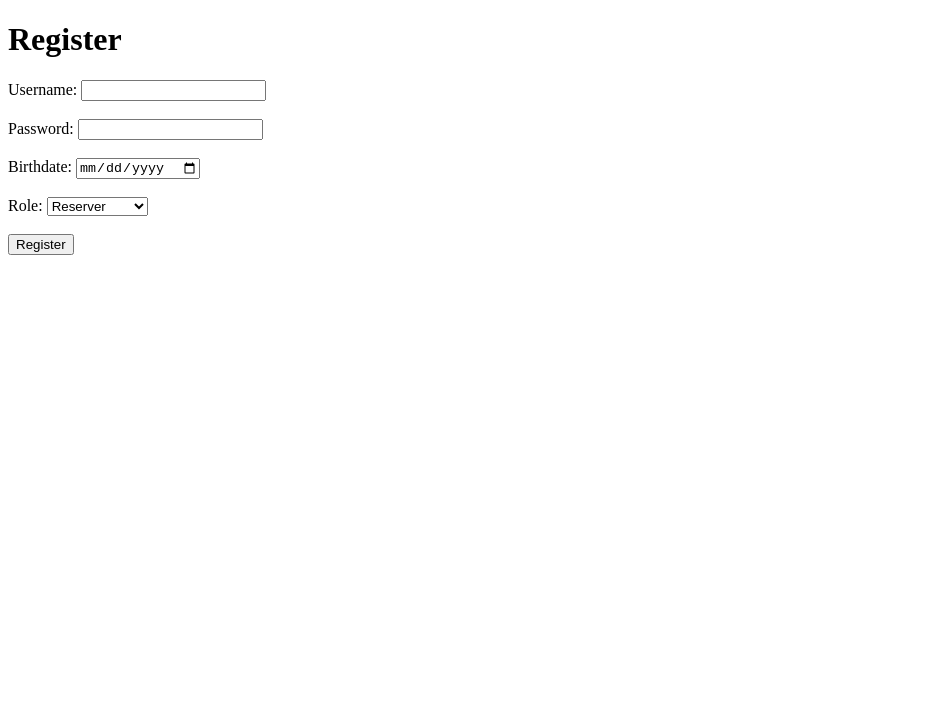
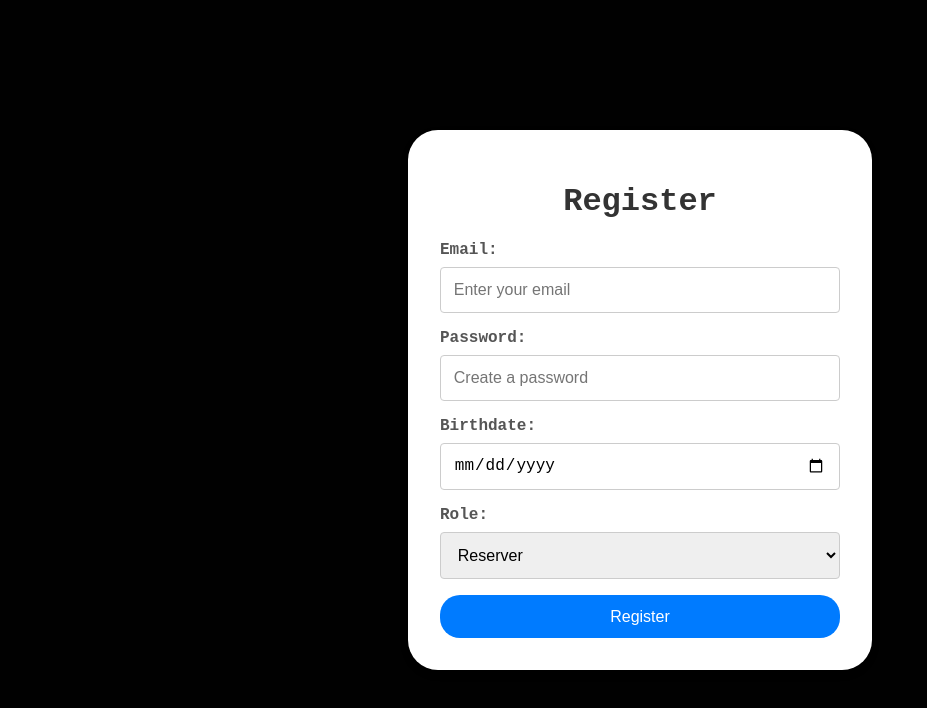
Before and after one commit to CheersEngineers/Cybersecurity-and-data-privacy-2024-Blended, a plain HTML site: page views/register.html in a window 1280 px wide. Shown: the whole page, without its empty margins (0-927 px from the left). Drawn offline with Linux system fonts and the light colour scheme.

Commit message:
Updated issues with css styles and made it unique

```diff
--- a/static/styles.css
+++ b/static/styles.css
@@ -1,6 +1,6 @@
 body {
-    font-family: Arial, sans-serif;
-    background-color: #000000;
+    font-family: monospace, sans-serif;
+    background-color: #010101;
     display: flex;
     justify-content: center;
     align-items: center;
@@ -11,7 +11,7 @@
 .container {
     background-color: white;
     padding: 2rem;
-    border-radius: 8px;
+    border-radius: 30px;
     box-shadow: 0 4px 8px rgba(0, 0, 0, 0.1);
     width: 100%;
     max-width: 400px;
@@ -46,7 +46,7 @@
     color: white;
     padding: 0.8rem;
     border: none;
-    border-radius: 4px;
+    border-radius: 20px;
     font-size: 1rem;
     cursor: pointer;
 }
--- a/views/register.html
+++ b/views/register.html
@@ -5,28 +5,27 @@
     <meta charset="UTF-8">
     <meta name="viewport" content="width=device-width, initial-scale=1.0">
     <title>User Registration</title>
+    <link rel="stylesheet" href="/static/styles.css"> <!-- Link to external CSS -->
 </head>
 
 <body>
+    <div class="container">
         <h1>Register</h1>
         <form action="/register" method="POST">
-        <label for="username">Username:</label>
-        <input type="text" id="username" name="username" required><br><br>
-
+            <label for="username">Email:</label>
+            <input type="email" id="username" name="username" placeholder="Enter your email" required>
             <label for="password">Password:</label>
-        <input type="password" id="password" name="password" required><br><br>
-
+            <input type="password" id="password" name="password" placeholder="Create a password" required>
             <label for="birthdate">Birthdate:</label>
-        <input type="date" id="birthdate" name="birthdate" required><br><br>
-
+            <input type="date" id="birthdate" name="birthdate" required>
             <label for="role">Role:</label>
             <select id="role" name="role">
                 <option value="reserver">Reserver</option>
                 <option value="administrator">Administrator</option>
-        </select><br><br>
-
+            </select>
             <button type="submit">Register</button>
         </form>
+    </div>
 </body>
 
 </html>
```
Also changed, not shown: app.js (+10 -5 lines). Lines whose indentation alone changed are shown as unchanged.
